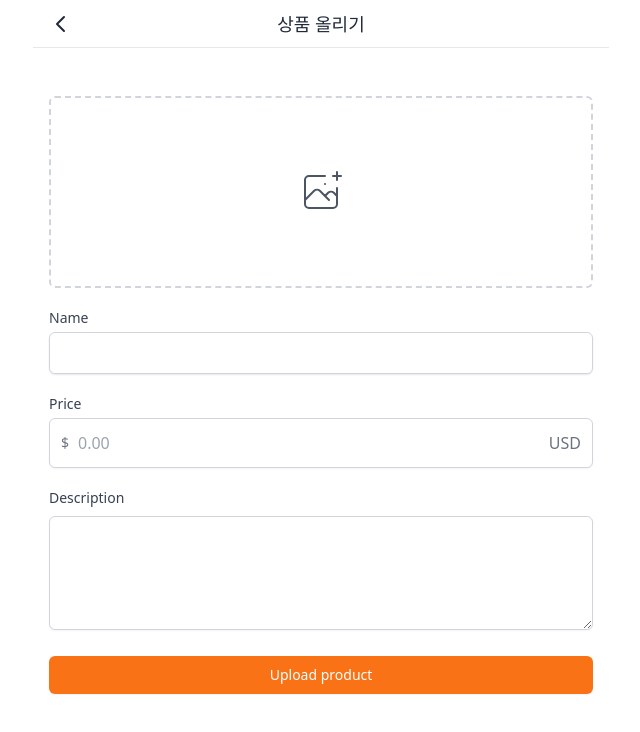
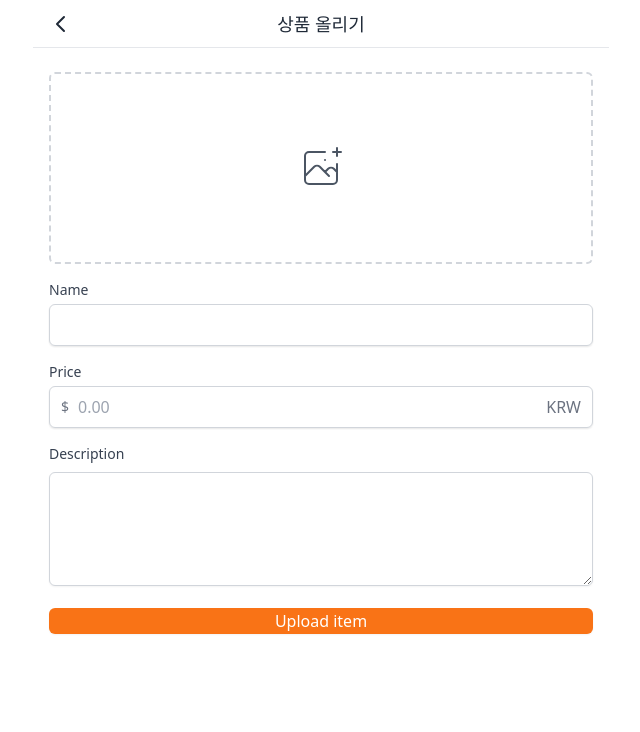
Before and after one commit to yongwoo-jeong/carrot-market, a Next.js app: page /items/upload in a window 1280 px wide. Shown: the top 732 px of the page, without its empty margins (319-959 px from the left). Built offline with nearby package versions, Linux system fonts and the light colour scheme.

Commit message:
Replace and Add Comp to Upload page

```diff
--- a/pages/items/upload.tsx
+++ b/pages/items/upload.tsx
@@ -1,10 +1,13 @@
 import { NextPage } from "next";
+import Button from "../../components/button";
+import Input from "../../components/input";
 import Layout from "../../components/layout";
+import TextArea from "../../components/textarea";
 
 const Upload: NextPage = () => {
   return (
     <Layout canGoBack title="상품 올리기">
-      <div className="space-y-5 px-4 py-10">
+      <form className="space-y-4 p-4">
         <div>
           <label className="flex h-48 w-full cursor-pointer items-center justify-center rounded-md border-2 border-dashed border-gray-300 py-6 text-gray-600 hover:text-orange-500">
             <svg
@@ -21,62 +24,21 @@ const Upload: NextPage = () => {
                 strokeLinejoin="round"
               />
             </svg>
-
             <input className="hidden" type="file" />
           </label>
         </div>
-        <div>
-          <label
-            className="mb-1 block text-sm font-medium text-gray-700"
-            htmlFor="name"
-          >
-            Name
-          </label>
-          <div className="relative flex items-center  rounded-md shadow-sm">
-            <input
-              id="name"
-              type="email"
-              className="w-full appearance-none rounded-md border border-gray-300 px-3 py-2 placeholder-gray-400 shadow-sm focus:border-orange-500 focus:outline-none focus:ring-orange-500"
-              required
-            />
-          </div>
-        </div>
-        <div className="my-5">
-          <label
-            htmlFor="price"
-            className="mb-1 block text-sm font-medium text-gray-700"
-          >
-            Price
-          </label>
-          <div className="shadow-s relative flex items-center rounded-md">
-            <div className="pointer-events-none absolute left-0 flex items-center justify-center pl-3">
-              <span className="text-sm text-gray-500">$</span>
-            </div>
-            <input
-              className="py- focus: w-full
-                appearance-none rounded-md border-gray-300 py-3 pl-7 placeholder-gray-400 shadow-sm focus:border-orange-500 focus:outline-none focus:ring-orange-500"
-              id="price"
-              type="text"
-              placeholder="0.00"
-            />
-            <div className="pointer-events-none absolute right-0 flex items-center pr-3">
-              <span className="text-gray-500">USD</span>
-            </div>
-          </div>
-        </div>
-        <div>
-          <label className="mb-1 block text-sm font-medium text-gray-700">
-            Description
-          </label>
-          <textarea
-            className="mt-1 w-full rounded-md border-gray-300 shadow-sm focus:border-orange-500 focus:ring-2 focus:ring-orange-500"
-            rows={4}
-          />
-        </div>
-        <button className="mt-3 w-full rounded-md border border-transparent bg-orange-500 py-2 px-4 text-sm font-medium text-white shadow-sm hover:bg-orange-600 focus:outline-none focus:ring-2 focus:ring-orange-500 focus:ring-offset-2">
-          Upload product
-        </button>
-      </div>
+        <Input required label="Name" name="name" type="text" />
+        <Input
+          required
+          label="Price"
+          name="price"
+          placeholder="0.00"
+          type="text"
+          kind="price"
+        />
+        <TextArea name="description" label="Description" />
+        <Button text="Upload item" />
+      </form>
     </Layout>
   );
 };
```
